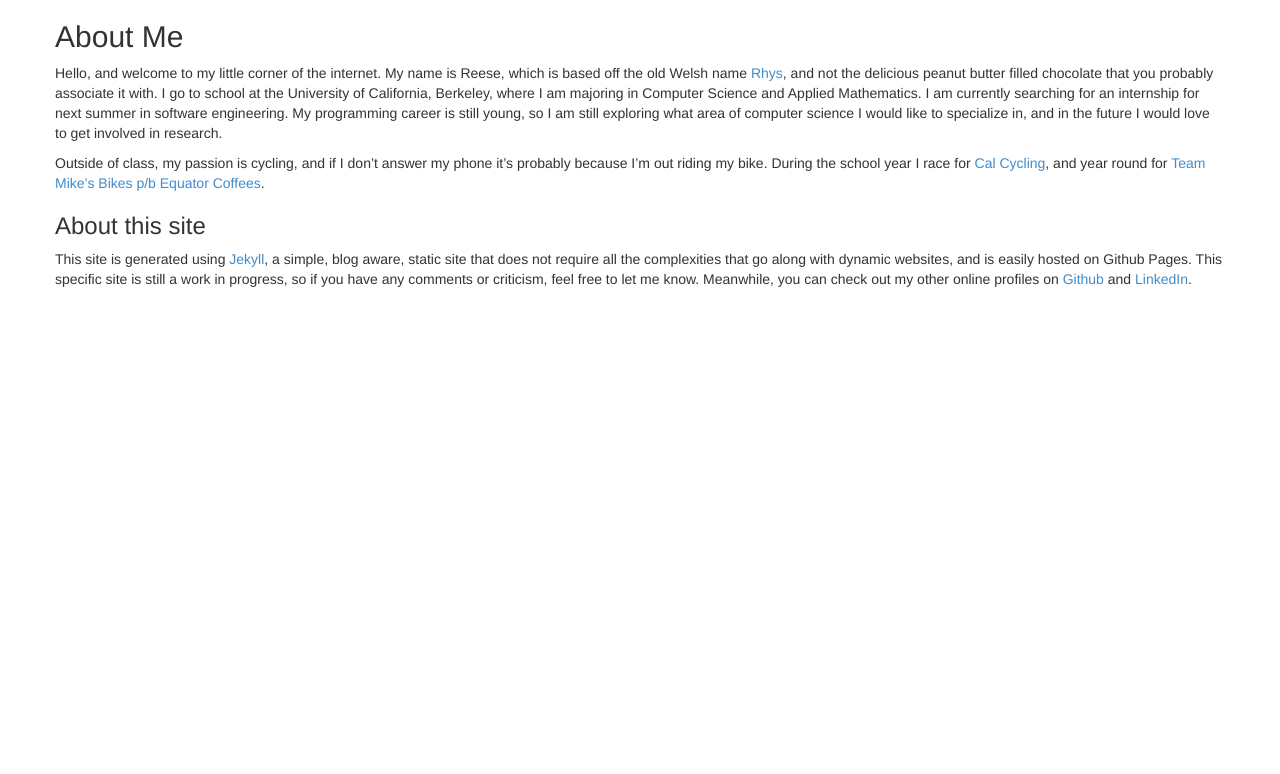
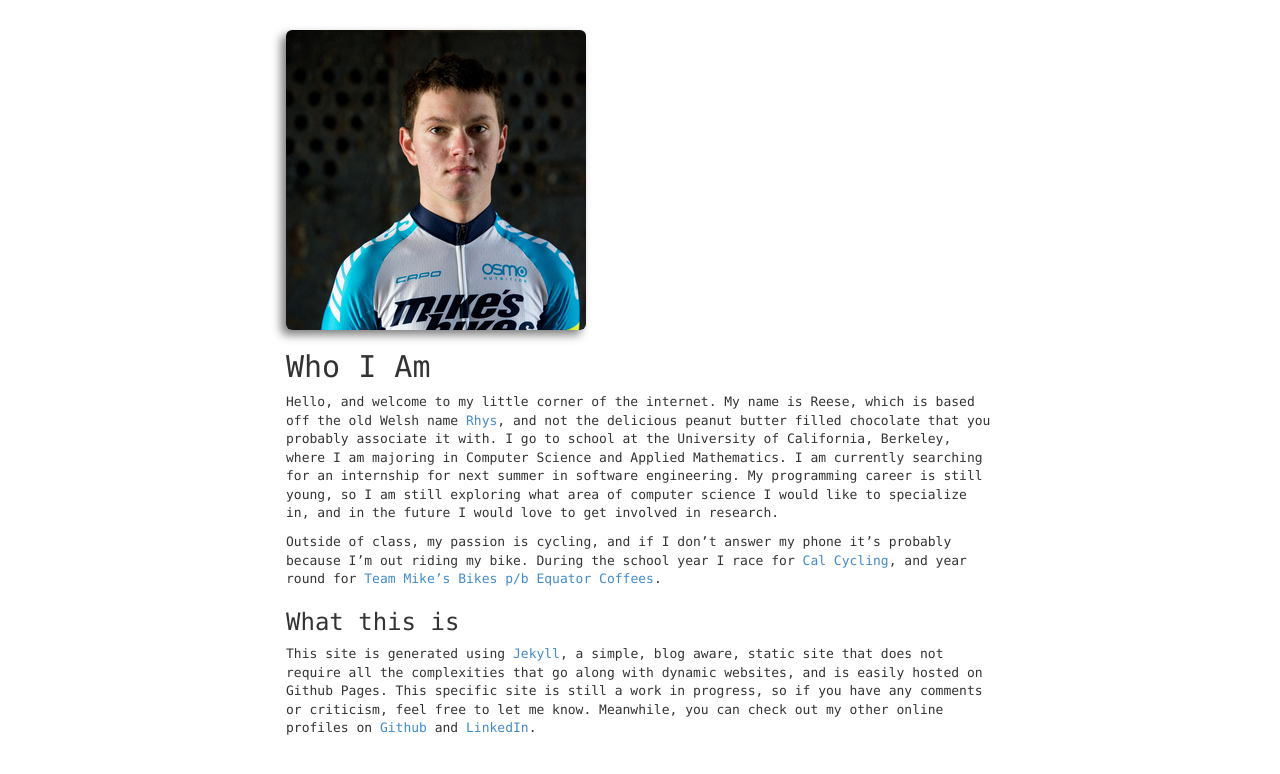
Before and after one commit to reeselevine/blog, a Jekyll site: the page built from index.md, in a window 1280 px wide. Shown: the top 774 px of the page. Built offline with Jekyll 4.4.1, drawn with Linux system fonts in a browser that asks for light colours.

Commit message:
New font, new profile picture, some basic formatting

```diff
--- /dev/null
+++ b/_includes/header-pic.html
@@ -0,0 +1,9 @@
+<div class="container">
+  <div class="row">
+    <div class="col-sm-6">
+      <a href="{{ page.base_url }}">
+        <img class="profile-pic img-rounded" src="{{ page.base_url }}/assets/images/profile.jpg">
+      </a>
+    </div>
+  </div>
+</div>
--- a/_layouts/default.html
+++ b/_layouts/default.html
@@ -10,12 +10,10 @@
 
   <body>
 
+    {% include header-pic.html %}
+
     <div class="container">
-      <div class="row">
-        <div class="col-md-4-offset-4">
           {{ content }}
-        </div>
-      </div>
     </div>
 
     {% include footer.html %}
--- /dev/null
+++ b/assets/css/style.css
@@ -0,0 +1,15 @@
+body {
+    font-family: Monaco;
+    font-size: 13px;
+    padding-top: 30px;
+}
+
+.profile-pic {
+    box-shadow: -5px 5px 10px rgba(0, 0, 0, 0.5);
+ }
+
+.container {
+    max-width: 768px;
+    padding: 0 30px;
+    margin: 0 auto;
+}
--- a/index.md
+++ b/index.md
@@ -2,12 +2,12 @@
 title: Reese Levine
 ---
 
-## About Me ##
+## Who I Am ##
 
 Hello, and welcome to my little corner of the internet. My name is Reese, which is based off the old Welsh name [Rhys](http://www.behindthename.com/name/rhys), and not the delicious peanut butter filled chocolate that you probably associate it with. I go to school at the University of California, Berkeley, where I am majoring in Computer Science and Applied Mathematics. I am currently searching for an internship for next summer in software engineering.  My programming career is still young, so I am still exploring what area of computer science I would like to specialize in, and in the future I would love to get involved in research.
 
 Outside of class, my passion is cycling, and if I don't answer my phone it's probably because I'm out riding my bike. During the school year I race for [Cal Cycling](http://cycling.berkeley.edu), and year round for [Team Mike's Bikes p/b Equator Coffees](http://teammikesbikes.com).
 
-### About this site ###
+### What this is ###
 
 This site is generated using [Jekyll](http://jekyllrb.com/), a simple, blog aware, static site that does not require all the complexities that go along with dynamic websites, and is easily hosted on Github Pages. This specific site is still a work in progress, so if you have any comments or criticism, feel free to let me know. Meanwhile, you can check out my other online profiles on [Github](https://github.com/reeselevine) and [LinkedIn](https://www.linkedin.com/profile/view?id=63416996&trk=nav_responsive_tab_profile).
```
Also changed, not shown: assets/images/profile.jpg.
